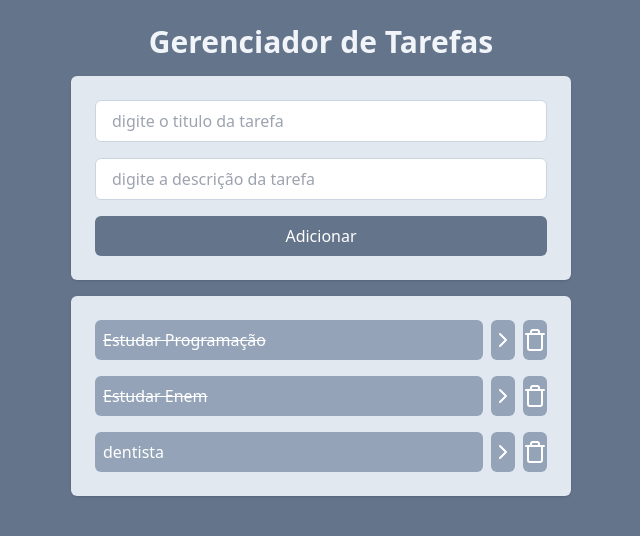
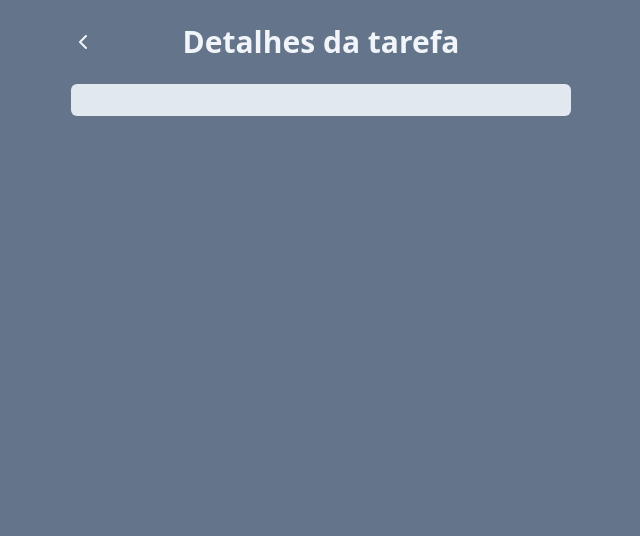
Before and after one commit to Samys003/TaksReact, a React (Vite) app: page /task in a window 1280 px wide. Shown: the top 536 px of the page, without its empty margins (319-959 px from the left). Built offline with nearby package versions, Linux system fonts and the light colour scheme.

Commit message:
criei a paginação para os detalhes da tarefa, falta apenas finalizar a estilização

```diff
--- a/package.json
+++ b/package.json
@@ -13,6 +13,7 @@
     "lucide-react": "^0.435.0",
     "react": "^18.3.1",
     "react-dom": "^18.3.1",
+    "react-router-dom": "^6.26.1",
     "uuid": "^10.0.0"
   },
   "devDependencies": {
--- a/src/App.jsx
+++ b/src/App.jsx
@@ -1,6 +1,7 @@
 import { useState } from "react";
 import Tasks from "./components/Tasks";
 import AddTask from "./components/AddTask";
+import {v4} from "uuid";
 
 function App() {
   const [tasks, setTasks] = useState([
@@ -44,7 +45,7 @@
 
   function onAddTaskSubmit(text, description){
     const newTask = {
-      id: tasks.length + 1,
+      id: v4(),
       text,
       description,
       isCompleted: false,
--- a/src/components/Tasks.jsx
+++ b/src/components/Tasks.jsx
@@ -1,6 +1,16 @@
 import { ChevronRightIcon, TrashIcon } from "lucide-react";
+import { useNavigate } from "react-router-dom";
 
 function Tasks( {tasks, onTaskClick, deleteOnTaskClick}) {
+
+  const navigate = useNavigate();
+
+  function onSeeDetailsClick(task){
+    const query = new URLSearchParams();
+    query.set("text", task.text)
+    query.set("description", task.description)
+    navigate(`/task?${query.toString()}`)
+  }
   return (
     <ul className="space-y-4 p-6 bg-slate-200 rounded-md shadow">
       {tasks.map((task) => (
@@ -11,7 +21,8 @@
           >
             {task.text}
           </button>
-          <button className="bg-slate-400 rounded-md text-white">
+          <button onClick={() => onSeeDetailsClick(task)}
+           className="bg-slate-400 rounded-md text-white">
             <ChevronRightIcon />
           </button>
           <button onClick={() => deleteOnTaskClick(task.id)} className="bg-slate-400 rounded-md text-white">
--- a/src/main.jsx
+++ b/src/main.jsx
@@ -2,9 +2,25 @@
 import { createRoot } from 'react-dom/client'
 import App from './App.jsx'
 import './index.css'
+import { createBrowserRouter, RouterProvider } from 'react-router-dom'
+import TaskPage from './pages/TaskPage.jsx'
+
+const router = createBrowserRouter([
+  {
+    path: "/",
+    element: <App/>
+  },
+  {
+  path: "/task",
+  element: <TaskPage/>
+  }
+
+])
+
+
 
 createRoot(document.getElementById('root')).render(
   <StrictMode>
-    <App />
+    <RouterProvider router={router} />
   </StrictMode>,
 )
--- /dev/null
+++ b/src/pages/TaskPage.jsx
@@ -0,0 +1,30 @@
+import { useNavigate, useSearchParams } from "react-router-dom";
+import { ChevronLeftIcon } from "lucide-react";
+
+function TaskPage(){
+     const navigate = useNavigate()
+     const [searchParams] = useSearchParams();
+     const text = searchParams.get("text");
+     const description = searchParams.get("description")
+    return <div className="h-screen w-screen bg-slate-500 p-6 flex justify-center">
+        <div className="w-[500px] space-y-4">
+        <div className="flex justify-center relative mb-6 ">
+            <button onClick={() => navigate(-1)} className="absolute left-0 top-0 bottom-0 text-slate-100">
+                <ChevronLeftIcon/>
+            </button>
+
+        <h1 className="text-3xl text-slate-100 font-bold text-center">
+          Detalhes da tarefa
+        </h1>
+        </div>
+         <div className="bg-slate-200 p-4 rounded-md">
+            <h2 className="text-xl font-bold text-slate-600">{text}</h2>
+            <p className="text-slate-600">{description}</p>
+         </div>
+        </div>
+    </div>
+}
+
+
+
+export default TaskPage;
```
Also changed, not shown: 1 other file (tests, documents, lock files or other folders).
